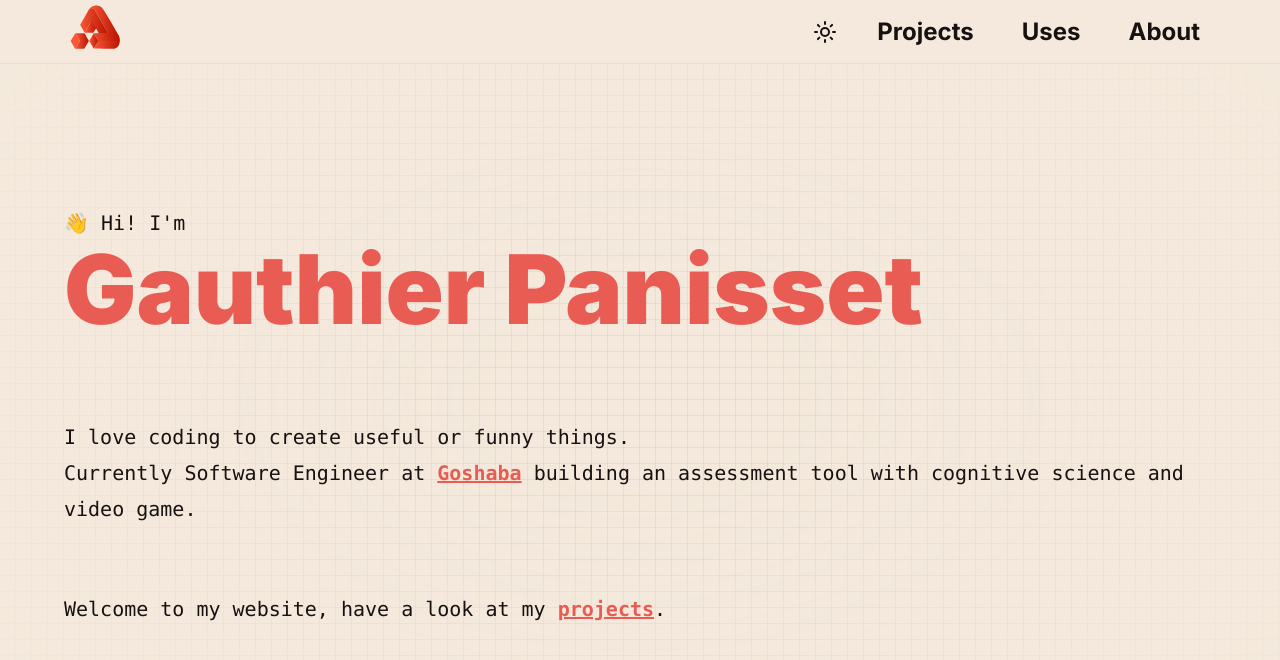
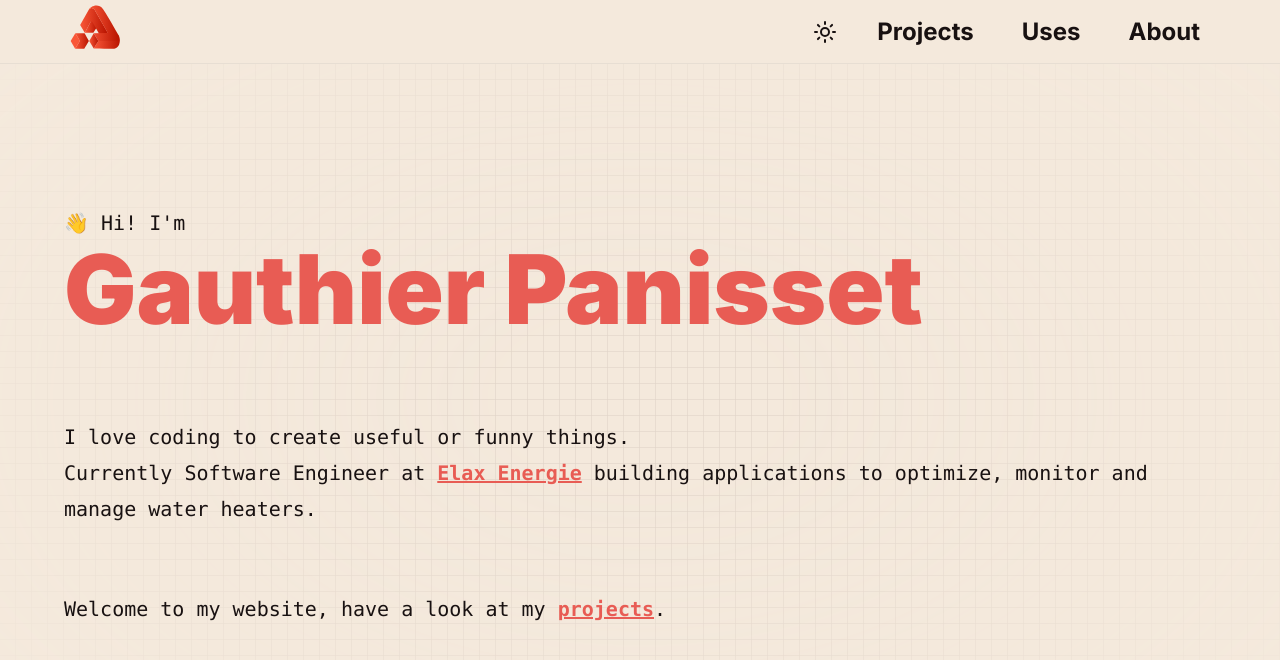
Before and after one commit to GauPanisset/gaupanisset-blog, a Next.js app: page / in a window 1280 px wide. Shown: the top 660 px of the page. Built offline with nearby package versions, Linux system fonts and the light colour scheme.

Commit message:
feat(events): add a new event for Elax and update lnading page

```diff
--- a/src/app/(pages)/about/page.tsx
+++ b/src/app/(pages)/about/page.tsx
@@ -17,11 +17,11 @@ const AboutPage = () => {
           things up at{` `}
           <a
             className="font-bold text-primary"
-            href="https://goshaba.com/en/goshaba-home-en/"
+            href="https://www.elaxenergie.com/"
             rel="noreferrer"
             target="_blank"
           >
-            Goshaba
+            Elax Energie
           </a>
           .
         </p>
--- a/src/app/page.tsx
+++ b/src/app/page.tsx
@@ -17,13 +17,13 @@ const HomePage = () => {
           Currently Software Engineer at{' '}
           <a
             className="font-bold text-primary"
-            href="https://goshaba.com/en/goshaba-home-en/"
+            href="https://www.elaxenergie.com/"
             rel="noreferrer"
             target="_blank"
           >
-            Goshaba
+            Elax Energie
           </a>{' '}
-          building an assessment tool with cognitive science and video game.
+          building applications to optimize, monitor and manage water heaters.
         </p>
         <p className="my-8 transition-none delay-500 duration-500 animate-in fade-in fill-mode-backwards motion-safe:slide-in-from-bottom-16 sm:my-16">
           Welcome to my website, have a look at my{' '}
--- a/src/business/bio/events.tsx
+++ b/src/business/bio/events.tsx
@@ -47,7 +47,7 @@ const events: Event[] = withIds([
     tags: ['hobby'],
   },
   {
-    date: '2019 - Now',
+    date: '2019 - 2024',
     title: (
       <a
         className="text-primary underline"
@@ -58,9 +58,26 @@ const events: Event[] = withIds([
         Goshaba
       </a>
     ),
-    subtitle: 'Intern → Lead Full Stack Developer',
+    subtitle: 'Intern → Lead Fullstack Developer',
     description:
-      'Designed, developed, deployed and maintained the new version of Goshaba product.',
+      'Designed, developed, deployed and maintained assessment tools based on cognitive science and video games.',
+    tags: [],
+  },
+  {
+    date: '2024 - Present',
+    title: (
+      <a
+        className="text-primary underline"
+        href="https://www.elaxenergie.com/"
+        rel="noreferrer"
+        target="_blank"
+      >
+        Elax Energie
+      </a>
+    ),
+    subtitle: 'Senior Fullstack Software Engineer',
+    description:
+      'Designed, developed, deployed applications optimizing energy use in water heaters, real-time monitoring systems and user-friendly interfaces for landlords and tenants.',
     tags: [],
   },
 ]);
```
